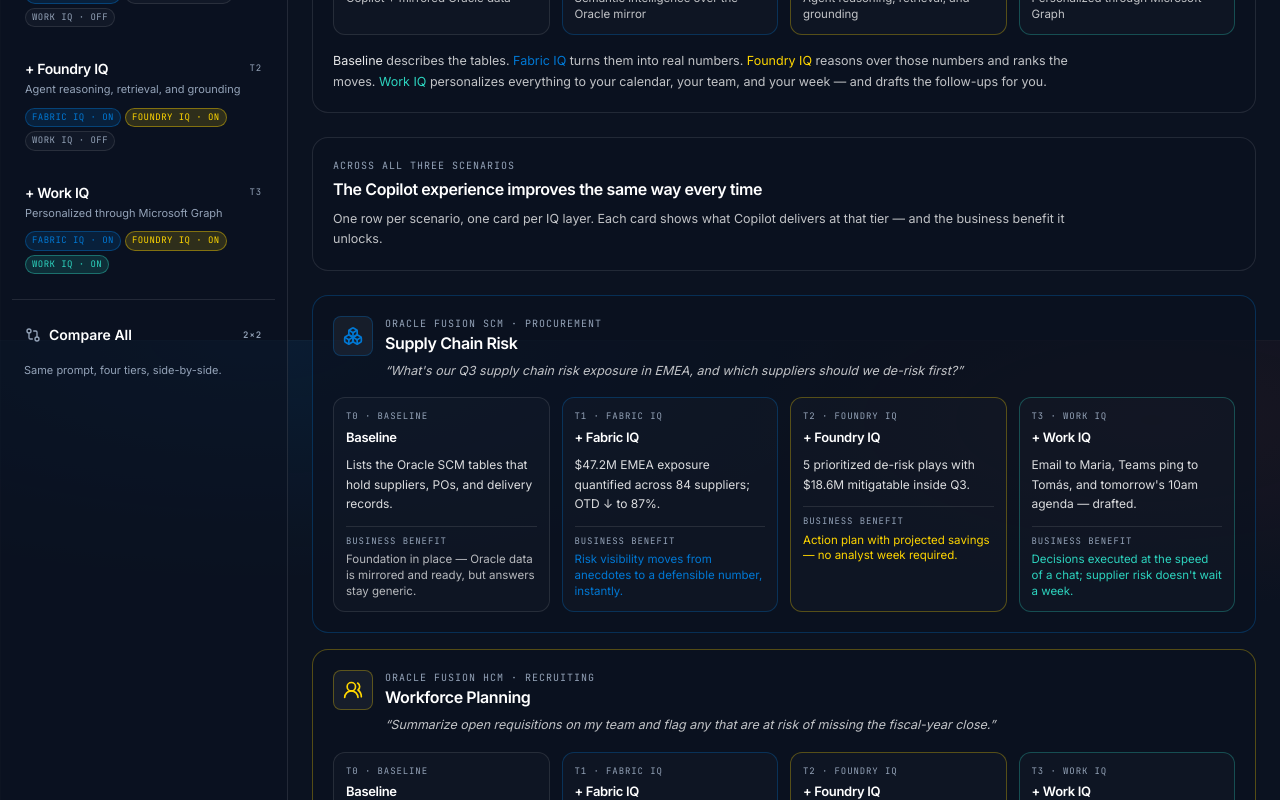
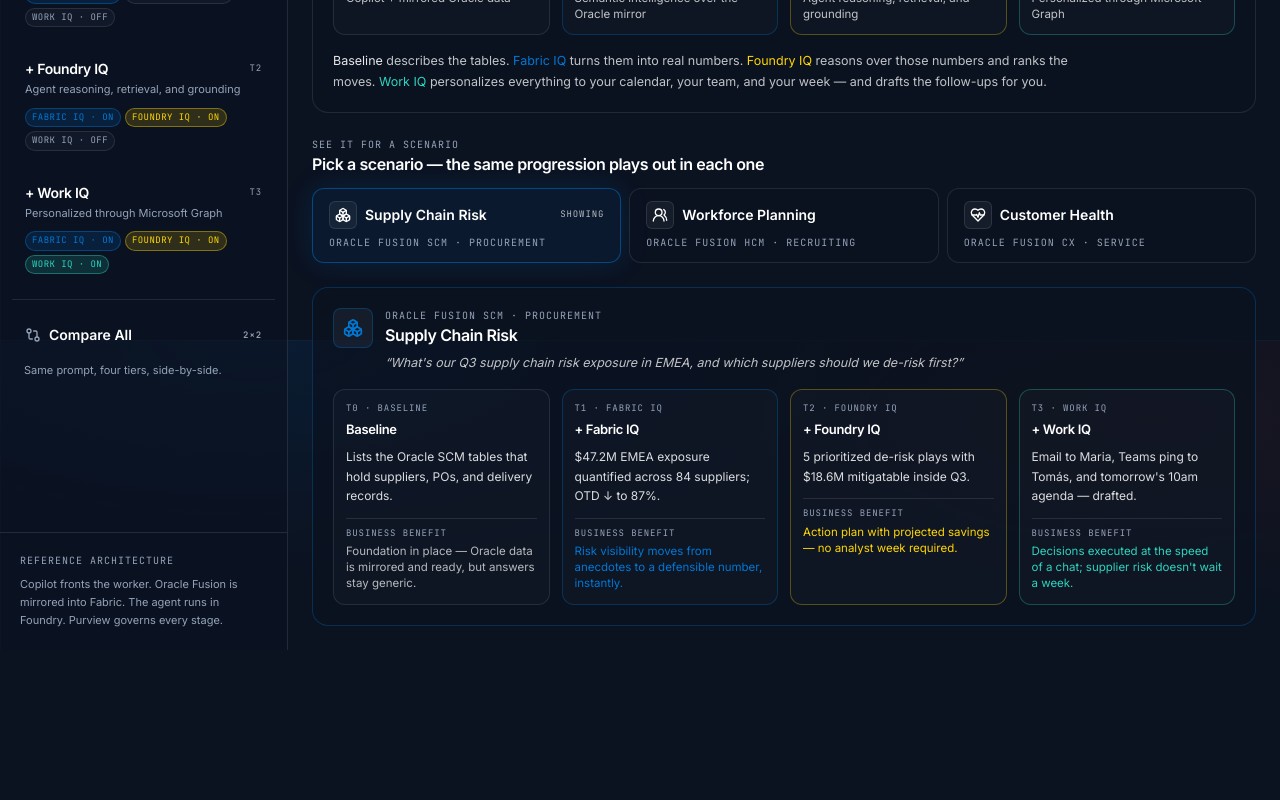
Before and after one commit to Kalyankaki/oracle-microsoft-iq-portal, a Next.js app: page /exec-summary in a window 1280 px wide. Shown: the part 460-1260 px from the top of the page. After the commit the page ends 1110 px from the top, so only its background shows below. Built offline with nearby package versions, Linux system fonts and the light colour scheme.

Commit message:
feat(portal): flip exec summary to scenario tabs
One tab per scenario. Hero and narrative stay shared; below the tabs the selected scenario shows its prompt and the 4-tier progression (deliverable + business benefit) on a single, focused page.

```diff
--- a/src/app/(portal)/exec-summary/page.tsx
+++ b/src/app/(portal)/exec-summary/page.tsx
@@ -1,6 +1,7 @@
+import Link from "next/link";
 import { Boxes, ClipboardList, HeartPulse, UsersRound } from "lucide-react";
 import { SCENARIO_PROGRESSIONS } from "@/lib/data/exec-summary";
-import { SCENARIOS, type ScenarioId } from "@/lib/data/scenarios";
+import { SCENARIOS, isScenarioId, type ScenarioId } from "@/lib/data/scenarios";
 import { TIERS, type TierId } from "@/lib/data/tiers";
 import { cn } from "@/lib/utils";
 
@@ -8,6 +9,27 @@
   "supply-chain": Boxes,
   workforce: UsersRound,
   "customer-health": HeartPulse,
+};
+
+const SCENARIO_BORDER: Record<ScenarioId, string> = {
+  "supply-chain": "border-azure-blue/30",
+  workforce: "border-iq-yellow/30",
+  "customer-health": "border-iq-teal/30",
+};
+
+const SCENARIO_ICON_TINT: Record<ScenarioId, string> = {
+  "supply-chain": "border-azure-blue/30 text-azure-blue",
+  workforce: "border-iq-yellow/30 text-iq-yellow",
+  "customer-health": "border-iq-teal/30 text-iq-teal",
+};
+
+const SCENARIO_TAB_ACTIVE: Record<ScenarioId, string> = {
+  "supply-chain":
+    "border-azure-blue/50 bg-azure-blue/[0.08] text-white shadow-[0_0_28px_rgba(0,120,212,0.18)]",
+  workforce:
+    "border-iq-yellow/50 bg-iq-yellow/[0.08] text-white shadow-[0_0_28px_rgba(255,204,0,0.15)]",
+  "customer-health":
+    "border-iq-teal/50 bg-iq-teal/[0.08] text-white shadow-[0_0_28px_rgba(0,194,168,0.18)]",
 };
 
 const TIER_BORDER: Record<TierId, string> = {
@@ -24,7 +46,19 @@
   work: "text-iq-teal",
 };
 
-export default function ExecSummaryPage() {
+export default function ExecSummaryPage({
+  searchParams,
+}: {
+  searchParams: { scenario?: string };
+}) {
+  const activeId: ScenarioId =
+    searchParams.scenario && isScenarioId(searchParams.scenario)
+      ? searchParams.scenario
+      : "supply-chain";
+  const scenario = SCENARIOS.find((s) => s.id === activeId)!;
+  const progression = SCENARIO_PROGRESSIONS[activeId];
+  const Icon = ICONS[activeId];
+
   return (
     <div className="space-y-6">
       <section className="rounded-2xl border border-white/10 bg-gradient-to-br from-navy-900/80 via-navy-900/60 to-azure-blue/[0.06] p-6">
@@ -86,49 +120,72 @@
         </p>
       </section>
 
-      <section className="rounded-2xl border border-white/10 bg-navy-900/60 p-5">
+      <section>
+        <div className="mb-3">
           <div className="font-mono text-[10px] uppercase tracking-widest text-muted">
-          Across all three scenarios
+            See it for a scenario
           </div>
-        <div className="mt-1 text-base font-semibold tracking-tight">
-          The Copilot experience improves the same way every time
+          <div className="text-base font-semibold tracking-tight">
+            Pick a scenario — the same progression plays out in each one
           </div>
-        <p className="mt-2 max-w-3xl text-[12.5px] leading-relaxed text-white/75">
-          One row per scenario, one card per IQ layer. Each card shows what Copilot delivers at
-          that tier — and the business benefit it unlocks.
-        </p>
+        </div>
+        <div role="tablist" className="grid grid-cols-1 gap-2 md:grid-cols-3">
+          {SCENARIOS.map((s) => {
+            const TabIcon = ICONS[s.id];
+            const isActive = s.id === activeId;
+            return (
+              <Link
+                key={s.id}
+                href={`/exec-summary?scenario=${s.id}`}
+                role="tab"
+                aria-selected={isActive}
+                className={cn(
+                  "group rounded-xl border px-4 py-3 transition",
+                  isActive
+                    ? SCENARIO_TAB_ACTIVE[s.id]
+                    : "border-white/10 bg-navy-900/60 hover:border-white/20 hover:bg-white/[0.04]",
+                )}
+              >
+                <div className="flex items-center gap-2">
+                  <div className="flex h-7 w-7 items-center justify-center rounded-md border border-white/10 bg-white/5">
+                    <TabIcon className="h-4 w-4" strokeWidth={2} />
+                  </div>
+                  <div className="text-sm font-semibold">{s.label}</div>
+                  {isActive && (
+                    <span className="ml-auto font-mono text-[9px] uppercase tracking-widest text-white/70">
+                      Showing
+                    </span>
+                  )}
+                </div>
+                <div className="mt-1.5 font-mono text-[10px] uppercase tracking-widest text-muted">
+                  {s.domain}
+                </div>
+              </Link>
+            );
+          })}
+        </div>
       </section>
 
-      <div className="space-y-4">
-        {SCENARIOS.map((s) => {
-          const progression = SCENARIO_PROGRESSIONS[s.id];
-          const Icon = ICONS[s.id];
-          return (
       <section
-              key={s.id}
         className={cn(
           "rounded-2xl border bg-navy-900/70 p-5",
-                s.id === "supply-chain" && "border-azure-blue/30",
-                s.id === "workforce" && "border-iq-yellow/30",
-                s.id === "customer-health" && "border-iq-teal/30",
+          SCENARIO_BORDER[activeId],
         )}
       >
         <div className="flex flex-wrap items-start gap-3">
           <div
             className={cn(
               "flex h-10 w-10 shrink-0 items-center justify-center rounded-lg border bg-white/5",
-                    s.id === "supply-chain" && "border-azure-blue/30 text-azure-blue",
-                    s.id === "workforce" && "border-iq-yellow/30 text-iq-yellow",
-                    s.id === "customer-health" && "border-iq-teal/30 text-iq-teal",
+              SCENARIO_ICON_TINT[activeId],
             )}
           >
             <Icon className="h-5 w-5" strokeWidth={2} />
           </div>
           <div className="min-w-0 flex-1">
             <div className="font-mono text-[10px] uppercase tracking-widest text-muted">
-                    {s.domain}
+              {scenario.domain}
             </div>
-                  <div className="text-base font-semibold tracking-tight">{s.label}</div>
+            <div className="text-base font-semibold tracking-tight">{scenario.label}</div>
             <p className="mt-1.5 text-[12.5px] italic leading-relaxed text-white/75">
               “{progression.question}”
             </p>
@@ -149,9 +206,7 @@
                 <div className="font-mono text-[9px] uppercase tracking-widest text-muted">
                   T{tier.index} · {tier.shortLabel}
                 </div>
-                      <div className="mt-1 text-[13px] font-semibold tracking-tight">
-                        {tier.label}
-                      </div>
+                <div className="mt-1 text-[13px] font-semibold tracking-tight">{tier.label}</div>
                 <p className="mt-2 text-[12px] leading-relaxed text-white/85">
                   {step.delivers}
                 </p>
@@ -173,9 +228,6 @@
           })}
         </div>
       </section>
-          );
-        })}
-      </div>
     </div>
   );
 }
```
Lines whose indentation alone changed are shown as unchanged.
